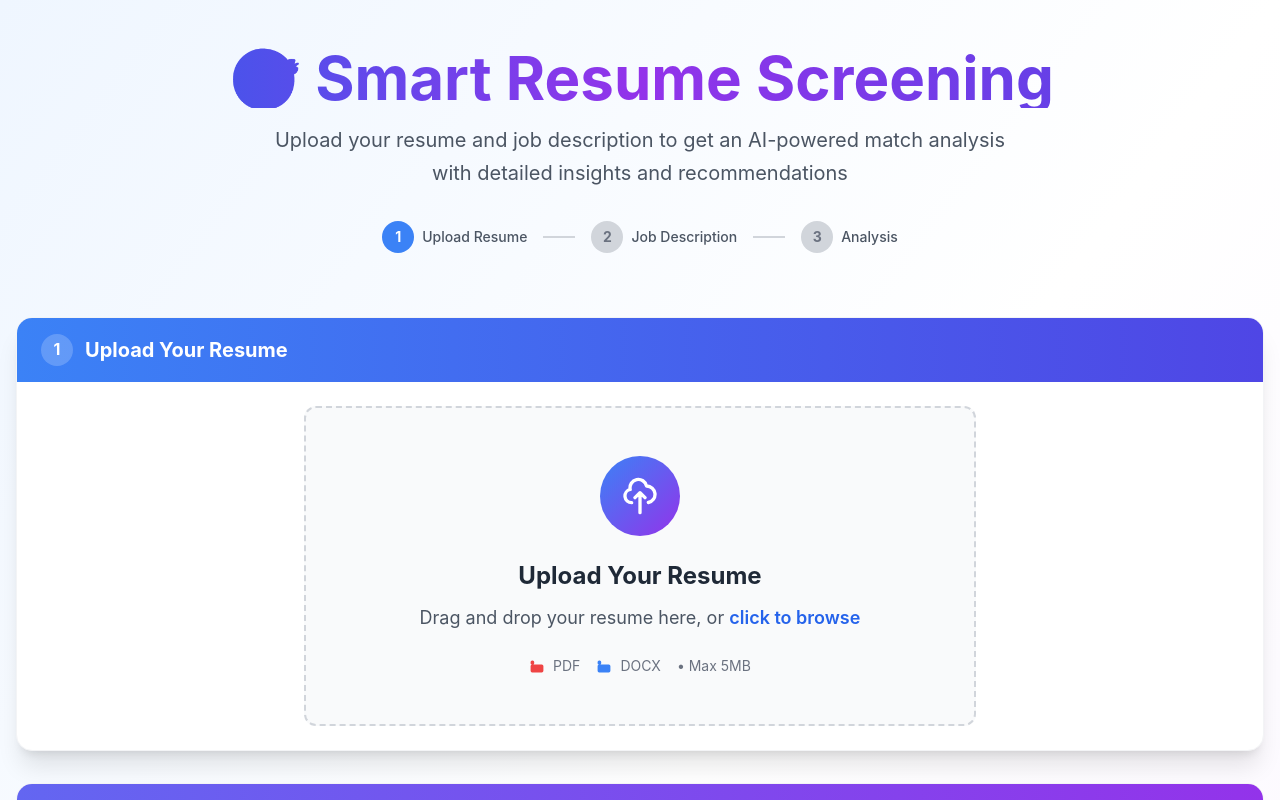
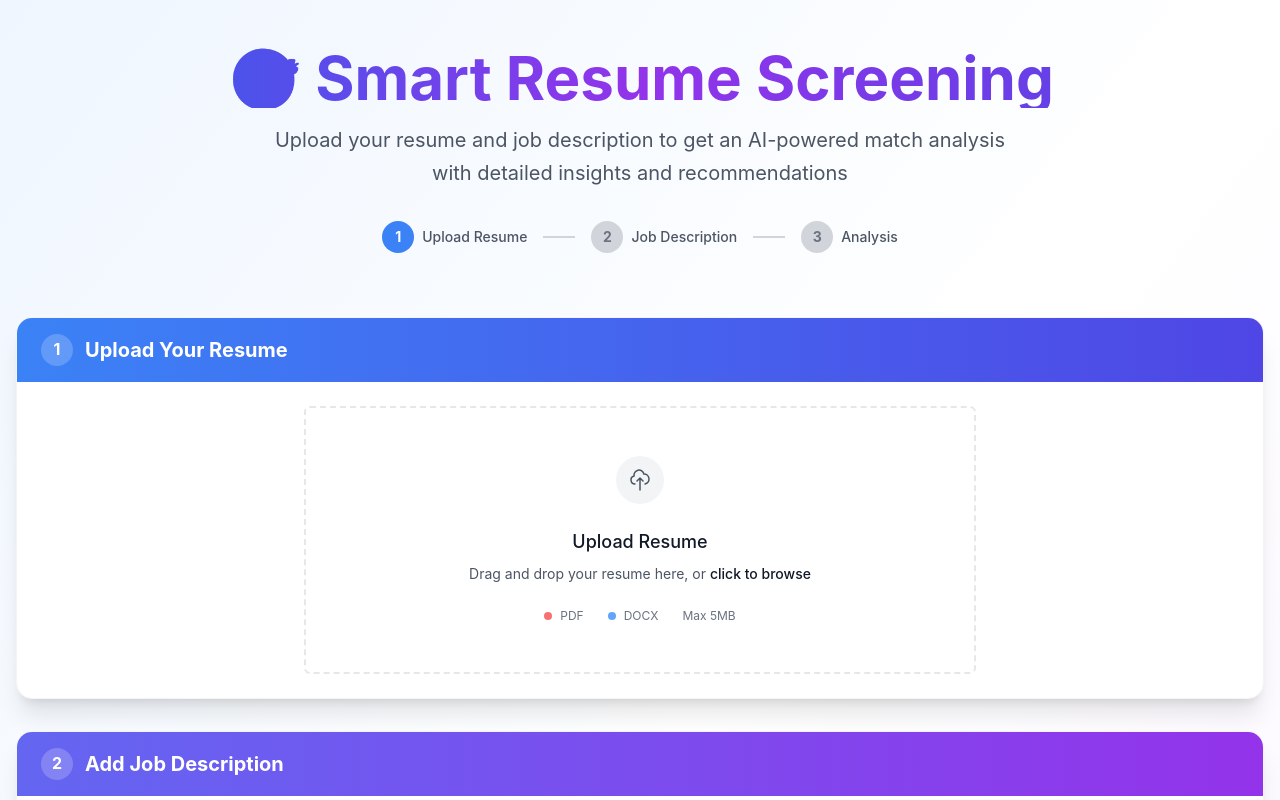
Before and after one commit to SusithD/AI-Based-CV-Screen-application, a Nuxt app in the folder frontend/: page / in a window 1280 px wide. Shown: the top 800 px of the page. Built offline with nearby package versions, Linux system fonts and the light colour scheme.

Commit message:
style: update FileUploader component for improved UI and UX consistency

```diff
--- a/frontend/components/FileUploader.vue
+++ b/frontend/components/FileUploader.vue
@@ -1,12 +1,12 @@
 <template>
   <div class="w-full max-w-2xl mx-auto">
     <div
-      class="relative border-2 border-dashed rounded-xl transition-all duration-300 ease-in-out cursor-pointer group"
+      class="relative border-2 border-dashed rounded-md transition-all duration-200 cursor-pointer"
       :class="{
-        'border-blue-400 bg-blue-50 scale-105 shadow-lg': isDragOver,
-        'border-gray-300 bg-gray-50 hover:border-gray-400 hover:bg-gray-100 hover:shadow-md': !isDragOver && !selectedFile && !isUploading,
-        'border-green-400 bg-green-50': selectedFile && !isUploading,
-        'border-blue-400 bg-blue-50': isUploading
+        'border-gray-400 bg-gray-50': isDragOver,
+        'border-gray-200 hover:border-gray-300 hover:bg-gray-50': !isDragOver && !selectedFile && !isUploading,
+        'border-green-500 bg-green-50': selectedFile && !isUploading,
+        'border-gray-300 bg-gray-50': isUploading
       }"
       @drop="handleDrop"
       @dragover="handleDragOver"
@@ -25,59 +25,55 @@
       <!-- Upload State -->
       <div v-if="!selectedFile && !isUploading" class="p-12 text-center">
         <div class="mb-6">
-          <div class="mx-auto w-20 h-20 bg-gradient-to-br from-blue-500 to-purple-600 rounded-full flex items-center justify-center text-white text-3xl transform transition-transform duration-300 group-hover:scale-110 group-hover:rotate-12">
-            <svg class="w-10 h-10" fill="none" stroke="currentColor" viewBox="0 0 24 24">
-              <path stroke-linecap="round" stroke-linejoin="round" stroke-width="2" d="M7 16a4 4 0 01-.88-7.903A5 5 0 1115.9 6L16 6a5 5 0 011 9.9M15 13l-3-3m0 0l-3 3m3-3v12" />
+          <div class="mx-auto w-12 h-12 bg-gray-100 rounded-full flex items-center justify-center">
+            <svg class="w-6 h-6 text-gray-600" fill="none" stroke="currentColor" viewBox="0 0 24 24">
+              <path stroke-linecap="round" stroke-linejoin="round" stroke-width="1.5" d="M7 16a4 4 0 01-.88-7.903A5 5 0 1115.9 6L16 6a5 5 0 011 9.9M15 13l-3-3m0 0l-3 3m3-3v12" />
             </svg>
           </div>
         </div>
 
-        <h3 class="text-2xl font-bold text-gray-800 mb-3">
-          Upload Your Resume
+        <h3 class="text-lg font-medium text-gray-900 mb-2">
+          Upload Resume
         </h3>
 
-        <p class="text-gray-600 mb-2 text-lg">
+        <p class="text-sm text-gray-600 mb-6">
           Drag and drop your resume here, or
-          <span class="text-blue-600 font-semibold hover:text-blue-700 transition-colors">click to browse</span>
+          <span class="font-medium text-gray-900">click to browse</span>
         </p>
 
-        <div class="flex items-center justify-center space-x-4 mt-6">
-          <div class="flex items-center space-x-2 text-sm text-gray-500">
-            <svg class="w-4 h-4 text-red-500" fill="currentColor" viewBox="0 0 20 20">
-              <path fill-rule="evenodd" d="M4 3a2 2 0 00-2 2v1.5a1.5 1.5 0 001.5 1.5h1.5a1.5 1.5 0 001.5-1.5V5a2 2 0 00-2-2H4zM4 8a2 2 0 00-2 2v6a2 2 0 002 2h12a2 2 0 002-2v-6a2 2 0 00-2-2H4z" clip-rule="evenodd" />
-            </svg>
-            <span>PDF</span>
-          </div>
-          <div class="flex items-center space-x-2 text-sm text-gray-500">
-            <svg class="w-4 h-4 text-blue-500" fill="currentColor" viewBox="0 0 20 20">
-              <path fill-rule="evenodd" d="M4 3a2 2 0 00-2 2v1.5a1.5 1.5 0 001.5 1.5h1.5a1.5 1.5 0 001.5-1.5V5a2 2 0 00-2-2H4zM4 8a2 2 0 00-2 2v6a2 2 0 002 2h12a2 2 0 002-2v-6a2 2 0 00-2-2H4z" clip-rule="evenodd" />
-            </svg>
-            <span>DOCX</span>
-          </div>
-          <div class="text-sm text-gray-500">• Max 5MB</div>
+        <div class="flex items-center justify-center space-x-6 text-xs text-gray-500">
+          <span class="flex items-center">
+            <span class="w-2 h-2 bg-red-400 rounded-full mr-2"></span>
+            PDF
+          </span>
+          <span class="flex items-center">
+            <span class="w-2 h-2 bg-blue-400 rounded-full mr-2"></span>
+            DOCX
+          </span>
+          <span>Max 5MB</span>
         </div>
       </div>
 
       <!-- Uploading State -->
       <div v-else-if="isUploading" class="p-12 text-center">
         <div class="mb-6">
-          <div class="mx-auto w-20 h-20 bg-gradient-to-br from-blue-500 to-purple-600 rounded-full flex items-center justify-center">
-            <div class="w-8 h-8 border-4 border-white border-t-transparent rounded-full animate-spin"></div>
+          <div class="mx-auto w-12 h-12 bg-gray-100 rounded-full flex items-center justify-center">
+            <div class="loading-spinner"></div>
           </div>
         </div>
 
-        <h3 class="text-2xl font-bold text-gray-800 mb-4">
-          Processing Your Resume
+        <h3 class="text-lg font-medium text-gray-900 mb-4">
+          Processing Resume
         </h3>
 
-        <div class="w-full bg-gray-200 rounded-full h-3 mb-4 overflow-hidden">
+        <div class="w-full bg-gray-100 rounded-full h-2 mb-4">
           <div
-            class="h-full bg-gradient-to-r from-blue-500 to-purple-600 rounded-full transition-all duration-500 ease-out"
+            class="h-full bg-gray-900 rounded-full transition-all duration-300"
             :style="{ width: uploadProgress + '%' }"
           ></div>
         </div>
 
-        <p class="text-gray-600 font-medium">
+        <p class="text-sm text-gray-600">
           {{ uploadProgress }}% complete
         </p>
       </div>
@@ -85,35 +81,35 @@
       <!-- Success State -->
       <div v-else-if="selectedFile" class="p-12 text-center">
         <div class="mb-6">
-          <div class="mx-auto w-20 h-20 bg-gradient-to-br from-green-500 to-emerald-600 rounded-full flex items-center justify-center text-white text-3xl animate-pulse">
-            <svg class="w-10 h-10" fill="none" stroke="currentColor" viewBox="0 0 24 24">
-              <path stroke-linecap="round" stroke-linejoin="round" stroke-width="2" d="M9 12l2 2 4-4m6 2a9 9 0 11-18 0 9 9 0 0118 0z" />
+          <div class="mx-auto w-12 h-12 bg-green-100 rounded-full flex items-center justify-center">
+            <svg class="w-6 h-6 text-green-600" fill="none" stroke="currentColor" viewBox="0 0 24 24">
+              <path stroke-linecap="round" stroke-linejoin="round" stroke-width="1.5" d="M5 13l4 4L19 7" />
             </svg>
           </div>
         </div>
 
-        <h3 class="text-2xl font-bold text-gray-800 mb-3">
-          Resume Uploaded Successfully!
+        <h3 class="text-lg font-medium text-gray-900 mb-4">
+          Resume Uploaded
         </h3>
 
-        <div class="bg-white rounded-lg p-6 mb-6 shadow-sm border border-gray-200">
+        <div class="bg-white border border-gray-100 rounded-md p-4 mb-6">
           <div class="flex items-center justify-center space-x-3">
-            <svg class="w-8 h-8 text-gray-400" fill="currentColor" viewBox="0 0 20 20">
+            <svg class="w-5 h-5 text-gray-400" fill="currentColor" viewBox="0 0 20 20">
               <path fill-rule="evenodd" d="M4 3a2 2 0 00-2 2v1.5a1.5 1.5 0 001.5 1.5h1.5a1.5 1.5 0 001.5-1.5V5a2 2 0 00-2-2H4zM4 8a2 2 0 00-2 2v6a2 2 0 002 2h12a2 2 0 002-2v-6a2 2 0 00-2-2H4z" clip-rule="evenodd" />
             </svg>
             <div class="text-left">
-              <p class="font-semibold text-gray-800 truncate max-w-xs">{{ selectedFile.name }}</p>
-              <p class="text-sm text-gray-500">{{ formatFileSize(selectedFile.size) }}</p>
+              <p class="text-sm font-medium text-gray-900 truncate max-w-xs">{{ selectedFile.name }}</p>
+              <p class="text-xs text-gray-500">{{ formatFileSize(selectedFile.size) }}</p>
             </div>
           </div>
         </div>
 
         <button
           @click="clearFile"
-          class="inline-flex items-center px-6 py-3 border border-gray-300 rounded-lg shadow-sm text-sm font-medium text-gray-700 bg-white hover:bg-gray-50 hover:border-gray-400 focus:outline-none focus:ring-2 focus:ring-offset-2 focus:ring-blue-500 transition-all duration-200"
+          class="inline-flex items-center px-4 py-2 text-sm font-medium text-gray-700 bg-white border border-gray-200 rounded-md hover:bg-gray-50 focus:outline-none focus:ring-2 focus:ring-offset-2 focus:ring-gray-500 transition-colors"
         >
           <svg class="w-4 h-4 mr-2" fill="none" stroke="currentColor" viewBox="0 0 24 24">
-            <path stroke-linecap="round" stroke-linejoin="round" stroke-width="2" d="M4 16v1a3 3 0 003 3h10a3 3 0 003-3v-1m-4-8l-4-4m0 0L8 8m4-4v12" />
+            <path stroke-linecap="round" stroke-linejoin="round" stroke-width="1.5" d="M4 16v1a3 3 0 003 3h10a3 3 0 003-3v-1m-4-8l-4-4m0 0L8 8m4-4v12" />
           </svg>
           Upload Different File
         </button>
@@ -122,22 +118,22 @@
       <!-- Drag overlay -->
       <div
         v-if="isDragOver"
-        class="absolute inset-0 bg-blue-500 bg-opacity-10 rounded-xl flex items-center justify-center backdrop-blur-sm"
+        class="absolute inset-0 bg-gray-900 bg-opacity-5 rounded-md flex items-center justify-center"
       >
         <div class="text-center">
-          <div class="text-6xl mb-4 animate-bounce">📄</div>
-          <p class="text-xl font-semibold text-blue-700">Drop your resume here!</p>
+          <div class="text-4xl mb-2">📄</div>
+          <p class="text-sm font-medium text-gray-700">Drop your resume here</p>
         </div>
       </div>
     </div>
 
     <!-- Error Message -->
-    <div v-if="error" class="mt-4 p-4 bg-red-50 border border-red-200 rounded-lg">
+    <div v-if="error" class="mt-3 p-3 bg-red-50 border border-red-100 rounded-md">
       <div class="flex items-center">
-        <svg class="w-5 h-5 text-red-500 mr-2" fill="currentColor" viewBox="0 0 20 20">
+        <svg class="w-4 h-4 text-red-500 mr-2" fill="currentColor" viewBox="0 0 20 20">
           <path fill-rule="evenodd" d="M10 18a8 8 0 100-16 8 8 0 000 16zM8.707 7.293a1 1 0 00-1.414 1.414L8.586 10l-1.293 1.293a1 1 0 101.414 1.414L10 11.414l1.293 1.293a1 1 0 001.414-1.414L11.414 10l1.293-1.293a1 1 0 00-1.414-1.414L10 8.586 8.707 7.293z" clip-rule="evenodd" />
         </svg>
-        <p class="text-red-800 font-medium">{{ error }}</p>
+        <p class="text-sm text-red-700">{{ error }}</p>
       </div>
     </div>
   </div>
@@ -252,4 +248,19 @@ const formatFileSize = (bytes) => {
   font-size: 14px;
   font-style: italic;
 }
+
+/* Spinner animation */
+.loading-spinner {
+  border: 4px solid rgba(156, 163, 175, 0.3);
+  border-top: 4px solid rgba(75, 85, 99);
+  border-radius: 50%;
+  width: 24px;
+  height: 24px;
+  animation: spin 0.6s linear infinite;
+}
+
+@keyframes spin {
+  0% { transform: rotate(0deg); }
+  100% { transform: rotate(360deg); }
+}
 </style>
```
